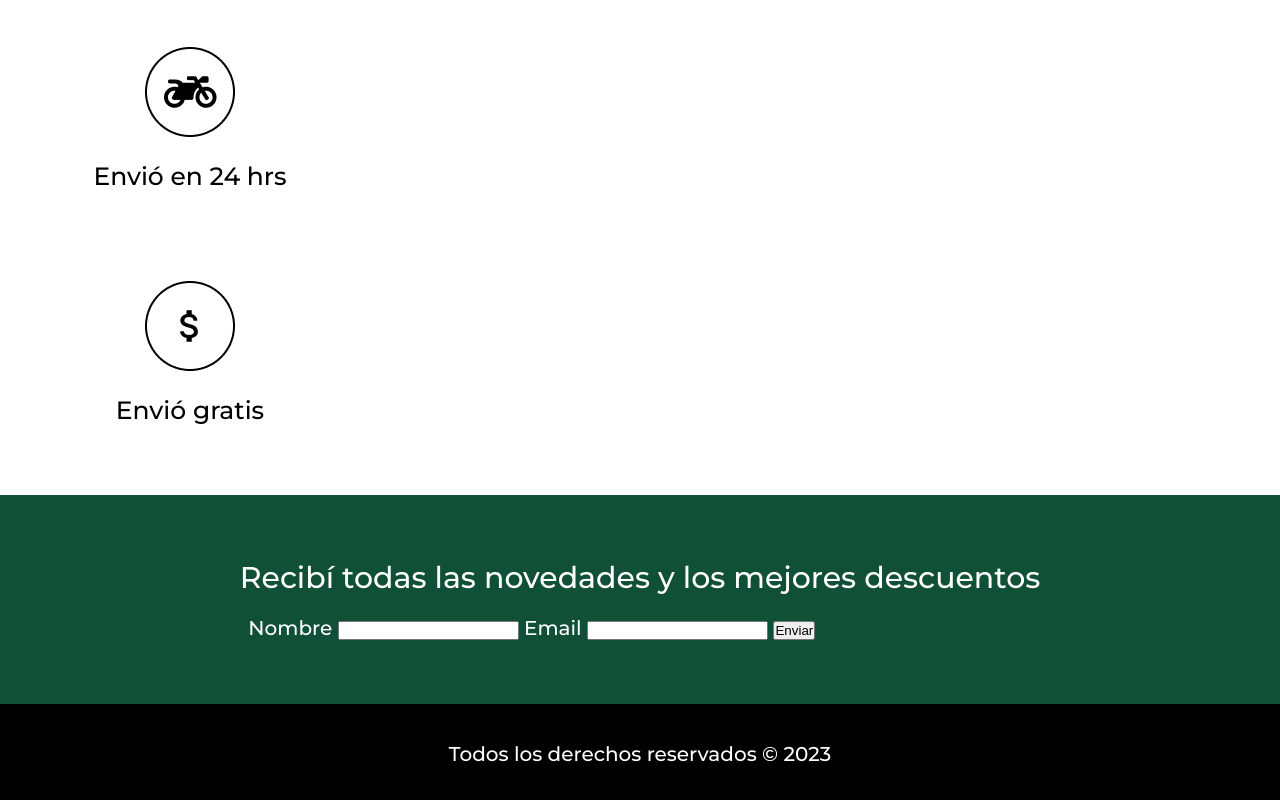
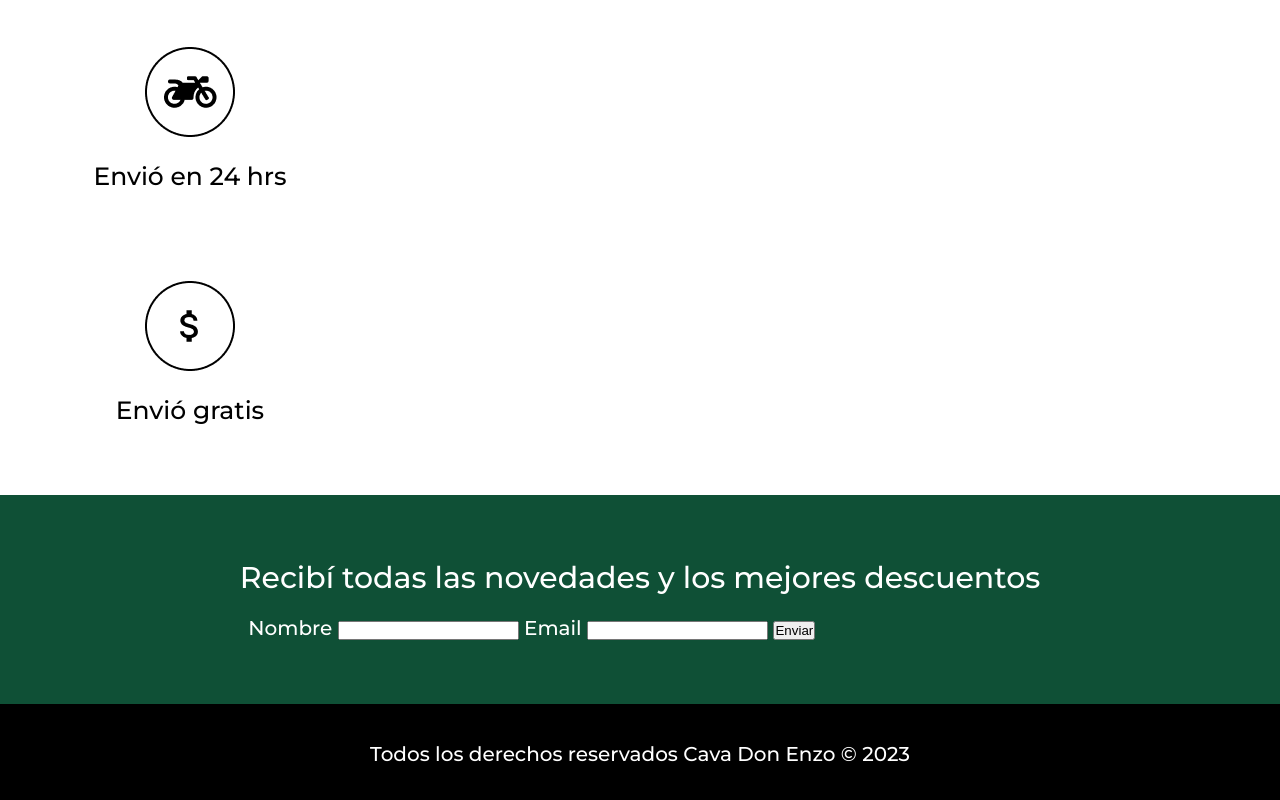
Before and after one commit to Pitchar/Cava-don-enzo, a plain HTML site: page index.html in a window 1280 px wide. Shown: the part 4124-4924 px from the top of the page. Drawn offline with nearby package versions, Linux system fonts and the light colour scheme.

```diff
--- a/index.html
+++ b/index.html
@@ -125,7 +125,7 @@
         </div>
     </section>
     <footer>
-        <p>Todos los derechos reservados © 2023</p>
+        <p>Todos los derechos reservados Cava Don Enzo © 2023</p>
     </footer>
 
 </body>
```
Also changed, not shown: 1 other file.
